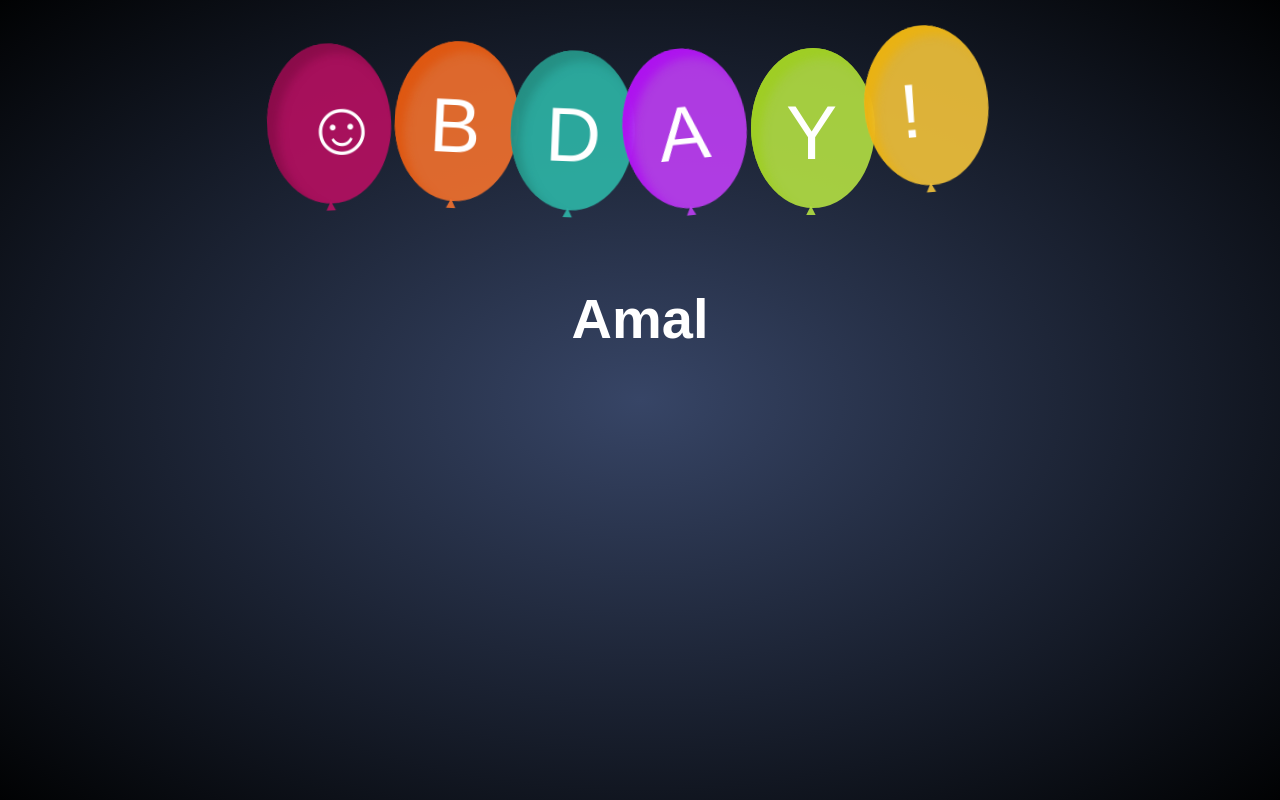
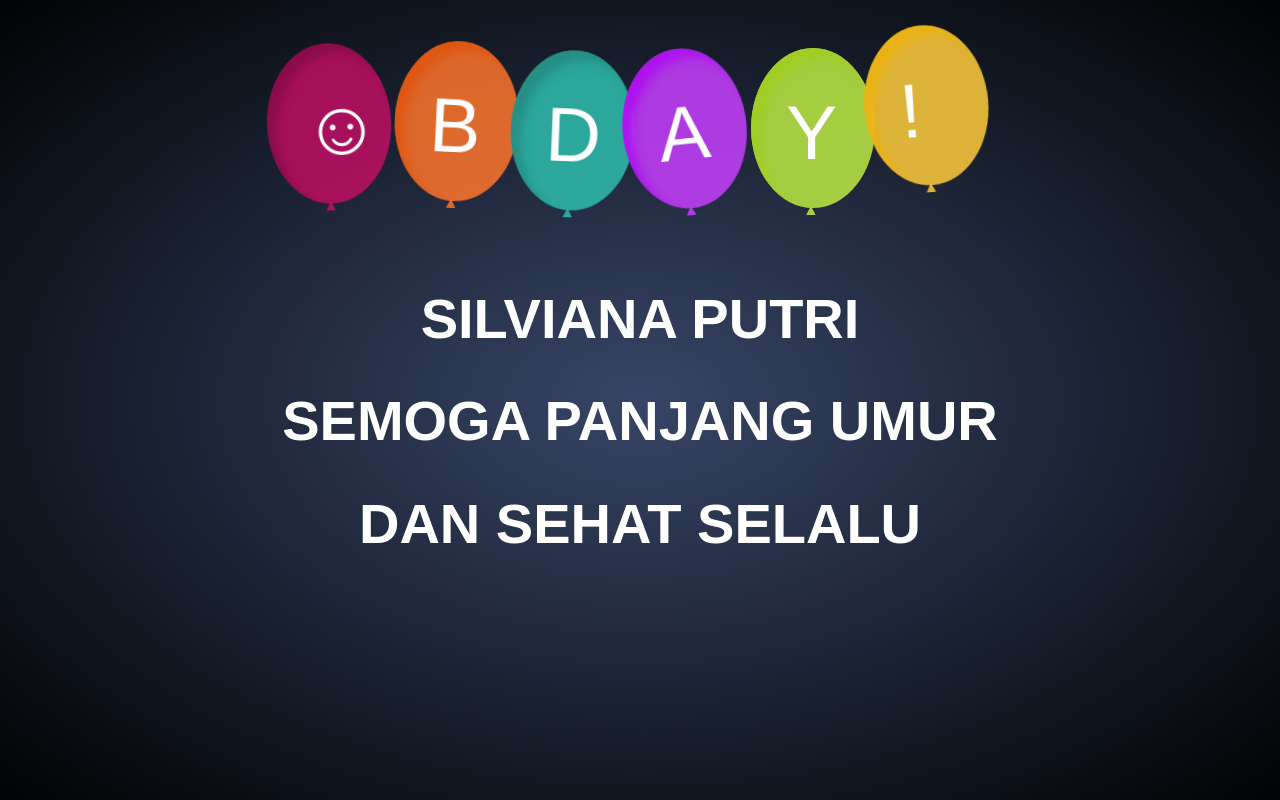
Before and after one commit to luthfisantosa/first-repo-gfg, a plain HTML site: page index.html in a window 1280 px wide. Drawn offline with Linux system fonts and the light colour scheme; a web font is replaced by a local one.

Commit message:
Update index.html

```diff
--- a/index.html
+++ b/index.html
@@ -302,8 +302,9 @@
                 <div><span>!</span>
                 </div>
             </div>
-             <h1>Amal</h1>
-
+             <h1>SILVIANA PUTRI</h1>
+             <h1>SEMOGA PANJANG UMUR</h1>
+             <h1>DAN SEHAT SELALU</h1>
         </div>
         <script>
 
```
